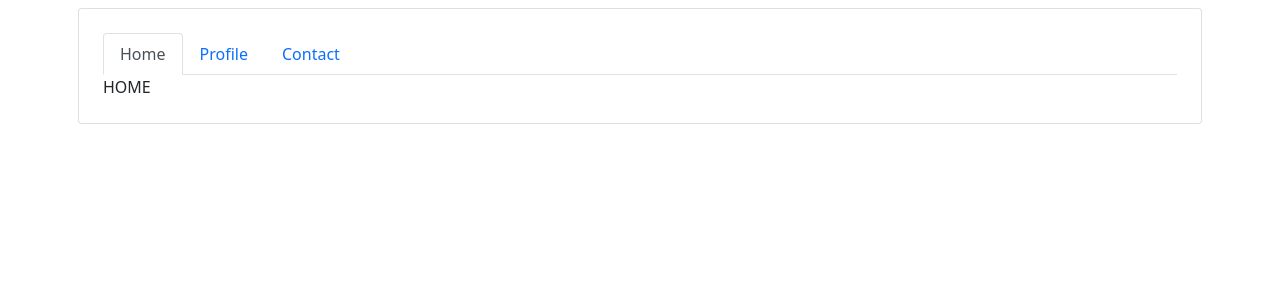
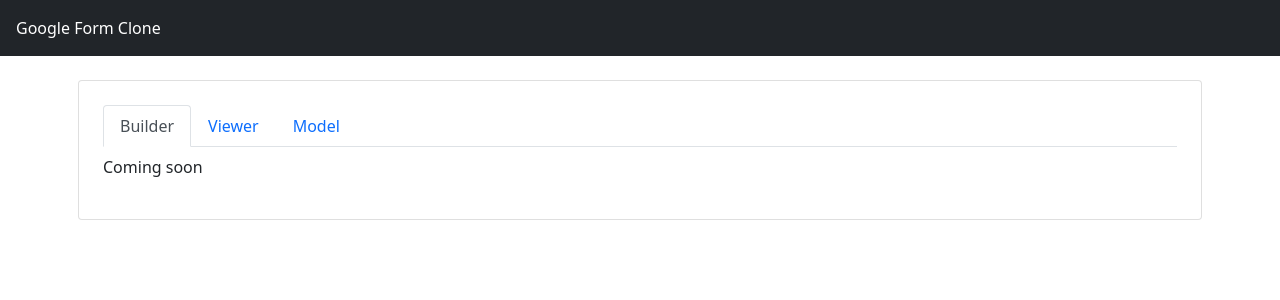
Before and after one commit to salehloke/google-form-clone, an Angular app: page / in a window 1280 px wide. Shown: the top 300 px of the page. Built offline with nearby package versions, Linux system fonts and the light colour scheme.

Commit message:
added header

```diff
--- a/package.json
+++ b/package.json
@@ -4,6 +4,7 @@
   "private": true,
   "dependencies": {
     "@angular/animations": "^13.2.0",
+    "@angular/cdk": "^13.2.2",
     "@angular/common": "^13.2.0",
     "@angular/compiler": "^13.2.0",
     "@angular/compiler-cli": "13.2.2",
--- a/src/app/app.component.html
+++ b/src/app/app.component.html
@@ -1,4 +1,6 @@
-<div class="container p-2">
+<header class="p-3 bg-dark text-white">Google Form Clone</header>
+<div class="b-example-divider"></div>
+<div class="container p-2 pt-4">
   <div class="card p-4">
     <google-form-clone-main></google-form-clone-main>
   </div>
--- a/src/app/google-form-clone/google-form-clone-main/google-form-clone-main.component.html
+++ b/src/app/google-form-clone/google-form-clone-main/google-form-clone-main.component.html
@@ -1,70 +1,22 @@
-<ul class="nav nav-tabs" id="myTab" role="tablist">
-  <li class="nav-item" role="presentation">
-    <button
-      class="nav-link active"
-      id="home-tab"
-      data-bs-toggle="tab"
-      data-bs-target="#home"
-      type="button"
-      role="tab"
-      aria-controls="home"
-      aria-selected="true"
-    >
-      Home
-    </button>
-  </li>
-  <li class="nav-item" role="presentation">
-    <button
-      class="nav-link"
-      id="profile-tab"
-      data-bs-toggle="tab"
-      data-bs-target="#profile"
-      type="button"
-      role="tab"
-      aria-controls="profile"
-      aria-selected="false"
-    >
-      Profile
-    </button>
-  </li>
-  <li class="nav-item" role="presentation">
-    <button
-      class="nav-link"
-      id="contact-tab"
-      data-bs-toggle="tab"
-      data-bs-target="#contact"
-      type="button"
-      role="tab"
-      aria-controls="contact"
-      aria-selected="false"
-    >
-      Contact
-    </button>
-  </li>
-</ul>
-<div class="tab-content" id="myTabContent">
-  <div
-    class="tab-pane fade show active"
-    id="home"
-    role="tabpanel"
-    aria-labelledby="home-tab"
-  >
-    HOME
-  </div>
-  <div
-    class="tab-pane fade"
-    id="profile"
-    role="tabpanel"
-    aria-labelledby="profile-tab"
-  >
-    Contact
-  </div>
-  <div
-    class="tab-pane fade"
-    id="contact"
-    role="tabpanel"
-    aria-labelledby="contact-tab"
-  >
-    ...
-  </div>
-</div>
+<nav ngbNav #nav="ngbNav" class="nav-tabs">
+  <ng-container ngbNavItem>
+    <a ngbNavLink>Builder</a>
+    <ng-template ngbNavContent>
+      <p>Coming soon</p>
+    </ng-template>
+  </ng-container>
+  <ng-container ngbNavItem>
+    <a ngbNavLink>Viewer</a>
+    <ng-template ngbNavContent>
+      <google-form-clone-viewer></google-form-clone-viewer>
+    </ng-template>
+  </ng-container>
+  <ng-container ngbNavItem>
+    <a ngbNavLink>Model</a>
+    <ng-template ngbNavContent>
+      <p>Coming soon</p>
+    </ng-template>
+  </ng-container>
+</nav>
+
+<div [ngbNavOutlet]="nav" class="mt-2"></div>
--- a/src/app/google-form-clone/google-form-clone-main/google-form-clone-main.component.ts
+++ b/src/app/google-form-clone/google-form-clone-main/google-form-clone-main.component.ts
@@ -5,4 +5,6 @@ import { Component, OnInit } from '@angular/core';
   templateUrl: './google-form-clone-main.component.html',
   styleUrls: ['./google-form-clone-main.component.css'],
 })
-export class GoogleFormCloneMainComponent {}
+export class GoogleFormCloneMainComponent {
+  active = 1;
+}
--- a/src/app/google-form-clone/google-form-clone.module.ts
+++ b/src/app/google-form-clone/google-form-clone.module.ts
@@ -1,6 +1,9 @@
 import { NgModule, CUSTOM_ELEMENTS_SCHEMA } from '@angular/core';
 import { CommonModule } from '@angular/common';
 import { DragDropModule } from '@angular/cdk/drag-drop';
+import { NgbNav } from '@ng-bootstrap/ng-bootstrap/nav/nav.module';
+import { NgbModule } from '@ng-bootstrap/ng-bootstrap';
+import { BrowserModule } from '@angular/platform-browser';
 
 import { GoogleFormCloneMainComponent } from './google-form-clone-main/google-form-clone-main.component';
 import { GoogleFormViewerComponent } from './google-form-viewer/google-form-viewer.component';
@@ -8,7 +11,7 @@ import { GoogleFormViewerComponent } from './google-form-viewer/google-form-view
 const COMPONENTS = [GoogleFormCloneMainComponent, GoogleFormViewerComponent];
 
 @NgModule({
-  imports: [CommonModule, DragDropModule],
+  imports: [CommonModule, DragDropModule, NgbModule, BrowserModule],
   exports: [COMPONENTS],
   declarations: [COMPONENTS],
   schemas: [CUSTOM_ELEMENTS_SCHEMA],
--- a/src/app/google-form-clone/google-form-viewer/google-form-viewer.component.ts
+++ b/src/app/google-form-clone/google-form-viewer/google-form-viewer.component.ts
@@ -4,7 +4,7 @@ import { Component, OnInit } from '@angular/core';
 import { questionModel } from '../.././models/question.model';
 
 @Component({
-  selector: 'google-form-viewer',
+  selector: 'google-form-clone-viewer',
   templateUrl: './google-form-viewer.component.html',
   styleUrls: ['./google-form-viewer.component.css'],
   // schemas: [CUSTOM_ELEMENTS_SCHEMA],
```
Also changed, not shown: src/app/app.module.ts (+10 -2 lines).
